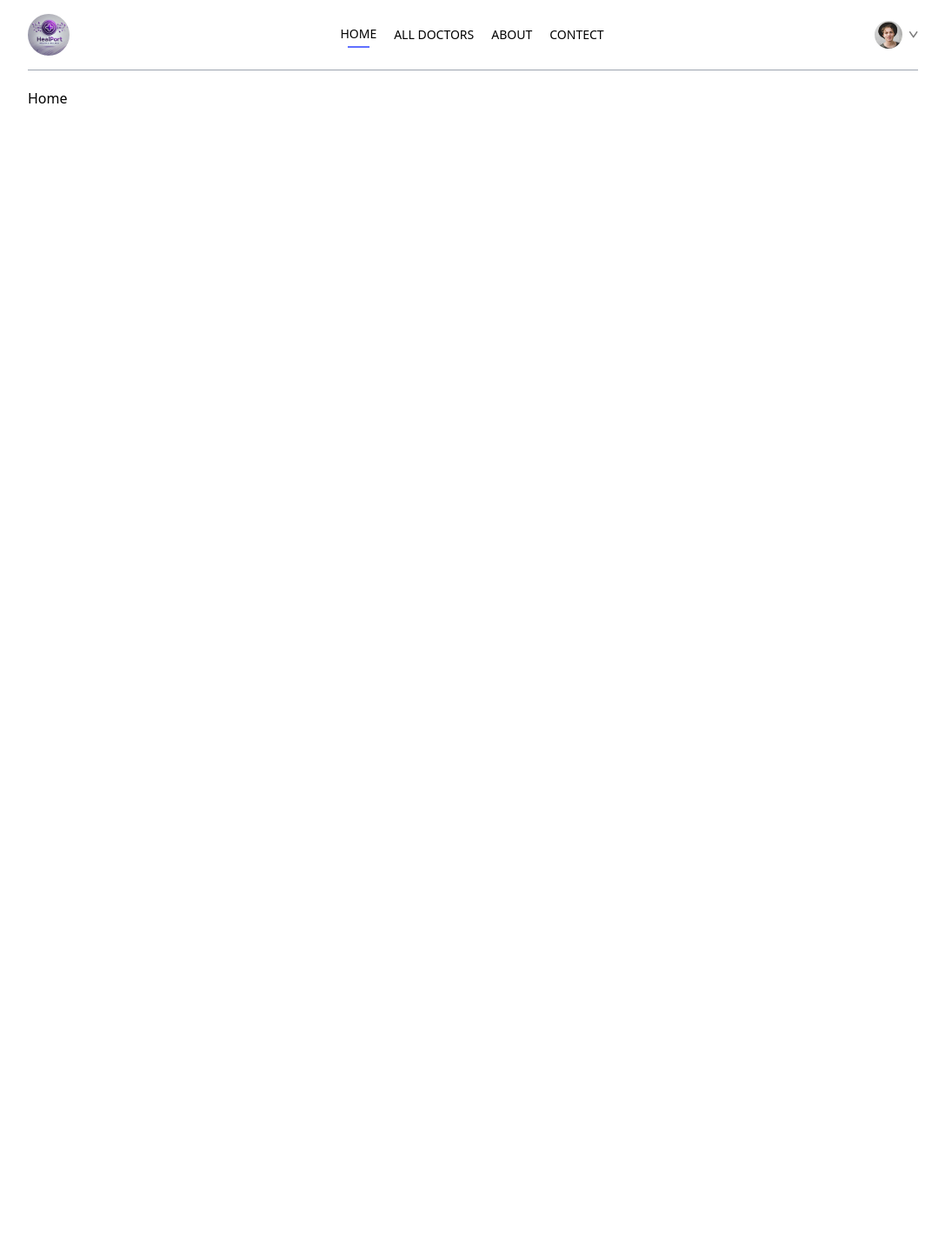
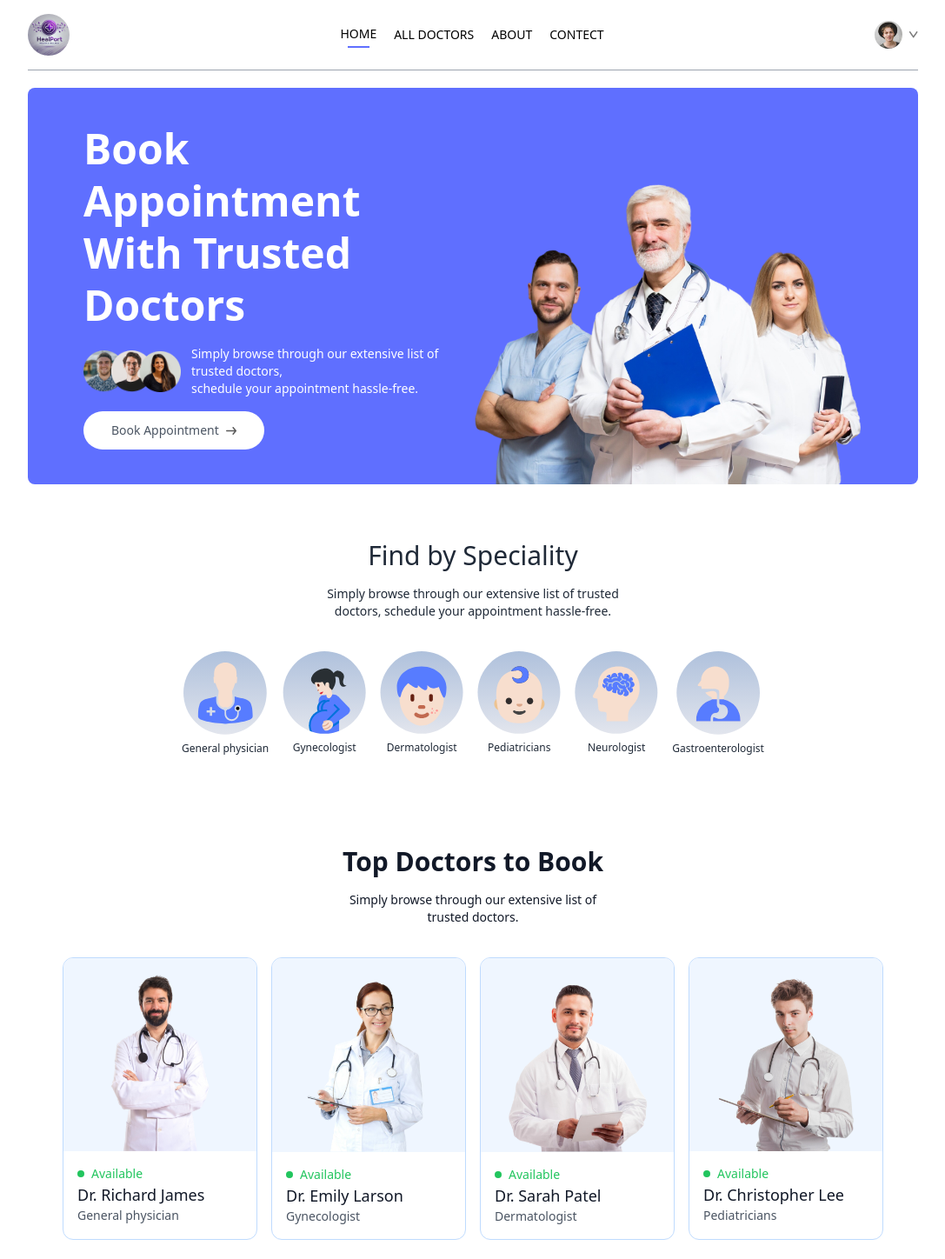
Before and after one commit to madhavpatel236/HealPort, a React (Vite) app in the folder frontend/: page / in a window 1280 px wide. Shown: the top 1448 px of the page at 87% size, without its empty margins (96-1183 px from the left). Before the commit the page ends 800 px from the top, so only its background shows below. Built offline with nearby package versions, Linux system fonts and the light colour scheme.

Commit message:
Add Home Page details like Header, SpecialityMenu, TopDoctors etc

```diff
--- a/frontend/src/assets/assets.js
+++ b/frontend/src/assets/assets.js
@@ -1,20 +1,3 @@
-import appointment_img from './appointment_img.png'
-import header_img from './header_img.png'
-import group_profiles from './group_profiles.png'
-import profile_pic from './profile_pic.png'
-import contact_image from './contact_image.png'
-import about_image from './about_image.png'
-import logo from './logo.svg'
-import dropdown_icon from './dropdown_icon.svg'
-import menu_icon from './menu_icon.svg'
-import cross_icon from './cross_icon.png'
-import chats_icon from './chats_icon.svg'
-import verified_icon from './verified_icon.svg'
-import arrow_icon from './arrow_icon.svg'
-import info_icon from './info_icon.svg'
-import upload_icon from './upload_icon.png'
-import stripe_logo from './stripe_logo.png'
-import razorpay_logo from './razorpay_logo.png'
 import doc1 from './doc1.png'
 import doc2 from './doc2.png'
 import doc3 from './doc3.png'
@@ -37,26 +20,6 @@
 import Neurologist from './Neurologist.svg'
 import Pediatricians from './Pediatricians.svg'
 
-
-export const assets = {
-    appointment_img,
-    header_img,
-    group_profiles,
-    logo,
-    chats_icon,
-    verified_icon,
-    info_icon,
-    profile_pic,
-    arrow_icon,
-    contact_image,
-    about_image,
-    menu_icon,
-    cross_icon,
-    dropdown_icon,
-    upload_icon,
-    stripe_logo,
-    razorpay_logo
-}
 
 export const specialityData = [
     {
--- a/frontend/src/components/Header.jsx
+++ b/frontend/src/components/Header.jsx
@@ -1,13 +1,43 @@
 // in this file we will create a header component in which we have a photo poster in the home page below the navbar.
 
-import React from 'react'
+import React from "react";
+import group_profiles from "../assets/group_profiles.png";
+import arrow_icon from "../assets/arrow_icon.svg";
+import header_img from "../assets/header_img.png";
 
 function Header() {
   return (
-    <div>
+    <div className="flex flex-col md:flex-row flex-wrap bg-primary rounded-lg px-6 md:px-10 lg:px-16">
+      {/* -------- Left Side -------- */}
+      <div className="md:w-1/2  flex flex-col items-start justify-center gap-4 py-10 m-auto md:py-[vw] md:pb-[-30px] ">
+        <p className="text-3xl md:text-4xl lg:text-5xl text-white font-semibold leading-tight md:leading-tight lg:leading-tight ">
+          Book Appointment <br /> With Trusted Doctors
+        </p>
+        <div className="flex flex-col md:flex-row items-center gap-3 text-white text-sm font-light ">
+          <img className="w-28" src={group_profiles} />
+          <p>
+            Simply browse through our extensive list of trusted doctors,{" "}
+            <br className="hidden sm:block" /> schedule your appointment
+            hassle-free.
+          </p>
+        </div>
+        <a
+          href="#speciality" // speciality is a id and it is defined in the SpecialityManu.jsx
+          className="flex items-center gap-2 bg-white px-8 py-3 rounded-full text-gray-600 text-sm m-auto md:m-0 hover:scale-105 transition-all duration-300"
+        >
+          Book Appointment <img className="w-3" src={arrow_icon} />
+        </a>
+      </div>
 
+      {/* -------- Right Side -------- */}
+      <div className="md:w-1/2 relative">
+        <img
+          className="w-full md:absolute bottom-0 h-auto rounded-lg"
+          src={header_img}
+        />
+      </div>
     </div>
-  )
+  );
 }
 
-export default Header
+export default Header;
--- /dev/null
+++ b/frontend/src/components/SpecialityManu.jsx
@@ -0,0 +1,30 @@
+// in this file we have a speciality menu in which we have below the Header component.
+
+import React from "react";
+import { specialityData } from "../assets/assets";
+import { Link } from "react-router-dom";
+
+function SpecialityManu() {
+  return (
+    <div
+      id="speciality"
+      className="flex flex-col items-center gap-4 py-16 text-gray-800"
+    >
+      <h1 className="text-3xl font-medium">Find by Speciality </h1>
+      <p className="sm:w-1/3 text-center text-sm">
+        Simply browse through our extensive list of trusted doctors, schedule
+        your appointment hassle-free.
+      </p>
+      <div className="flex sm:justify-center gap-4 pt-5 w-full overflow-scroll">
+        {specialityData.map((item, index) => (
+          <Link to={`/doctors/${item.speciality}`} onClick={()=> scrollTo(0,0)} className="flex flex-col items-center text-xs cursor-pointer flex-shrink-0 hover:translate-y-[-10px] transition-all duration-500" key={index}>
+            <img className="w-16 sm:w-24 mb-2" src={item.image} />
+            <p> {item.speciality} </p>
+          </Link>
+        ))}
+      </div>
+    </div>
+  );
+}
+
+export default SpecialityManu;
--- /dev/null
+++ b/frontend/src/components/TopDoctores.jsx
@@ -0,0 +1,43 @@
+import React from "react";
+import { doctors } from "../assets/assets";
+import { useNavigate } from "react-router-dom";
+
+function TopDoctores() {
+  const navigate = useNavigate();
+
+  return (
+    <div className=" my-10 text-gray-900 md:mx-10 flex flex-col items-center gap-4">
+      <h1 className="text-3xl font-bold text-center">Top Doctors to Book</h1>
+      <p className="text-center sm:w-1/3 text-sm">
+        Simply browse through our extensive list of trusted doctors.
+      </p>
+      <div className="w-full grid grid-cols-auto gap-4 pt-5 gap-y-6 px-3 sm:px-0 ">
+        {/* LEARNINGS: grid-col-auto: see the teilwind.config.js file for the grid-cols-auto */}
+        {doctors.slice(0, 10).map((item, index) => (
+          <div
+          onClick={() => navigate(`/appointment/${item._id}`)}
+            className="border  border-blue-200 rounded-xl overflow-hidden cursor-pointer hover:translate-y-[-10px] transition-all duration-500 "
+          >
+            <img className="bg-blue-50" src={item.image} />
+            <div className="p-4">
+              <div className="flex items-center gap-2 text-sm text-center text-green-500">
+                <p className="w-2 h-2 bg-green-500 rounded-full"> </p>{" "}
+                <p>Available</p>
+              </div>
+              <p className="text-lg font-medium text-gray-900">{item.name}</p>
+              <p className="text-gray-600 text-sm"> {item.speciality} </p>
+            </div>
+          </div>
+        ))}
+      </div>
+      <button
+        onClick={() => navigate("/doctors")}
+        className="bg-blue-100 text-gray-600 px-12 py-3 rounded-full mt-10"
+      >
+        more
+      </button>
+    </div>
+  );
+}
+
+export default TopDoctores;
--- a/frontend/src/index.css
+++ b/frontend/src/index.css
@@ -5,3 +5,7 @@
 .active hr{
     @apply block
 }
+
+::-webkit-scrollbar{
+    @apply hidden
+}
--- a/frontend/src/pages/Home.jsx
+++ b/frontend/src/pages/Home.jsx
@@ -1,9 +1,14 @@
 import React from 'react'
+import Header from '../components/Header'
+import SpecialityManu from '../components/SpecialityManu'
+import TopDoctores from '../components/TopDoctores'
 
 function Home() {
   return (
     <div>
-      Home
+      <Header />
+      <SpecialityManu />
+      <TopDoctores />
     </div>
   )
 }
--- a/frontend/tailwind.config.js
+++ b/frontend/tailwind.config.js
@@ -1,15 +1,20 @@
 /** @type {import('tailwindcss').Config} */
 export default {
-  content: [
-    "./index.html",
-    "./src/**/*.{js,ts,jsx,tsx}",
-  ],
+  content: ["./index.html", "./src/**/*.{js,ts,jsx,tsx}"],
   theme: {
     extend: {
       colors: {
         primary: "#5f6FFF",
       },
+      gridTemplateColumns: {
+        'auto': "repeat(auto-fit, minmax(200px, 1fr))",
+        // repeat(): A CSS function that creates a repeating pattern of columns
+        // auto-fit: Automatically fits as many columns as possible into the available space
+        // minmax(200px, 1fr): Sets the size boundaries for each column
+        // 200px: Minimum column width
+        // 1fr: Maximum column width using a flexible fraction unit
+      },
     },
   },
   plugins: [],
-}
+};
```
